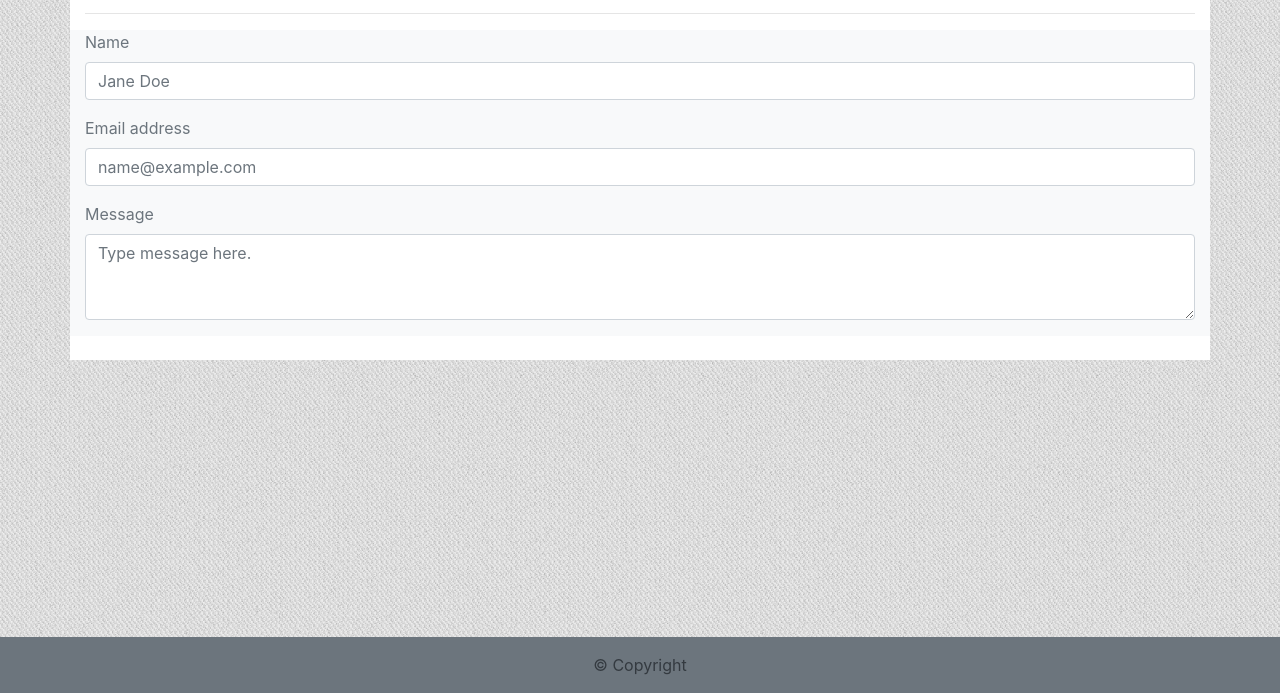
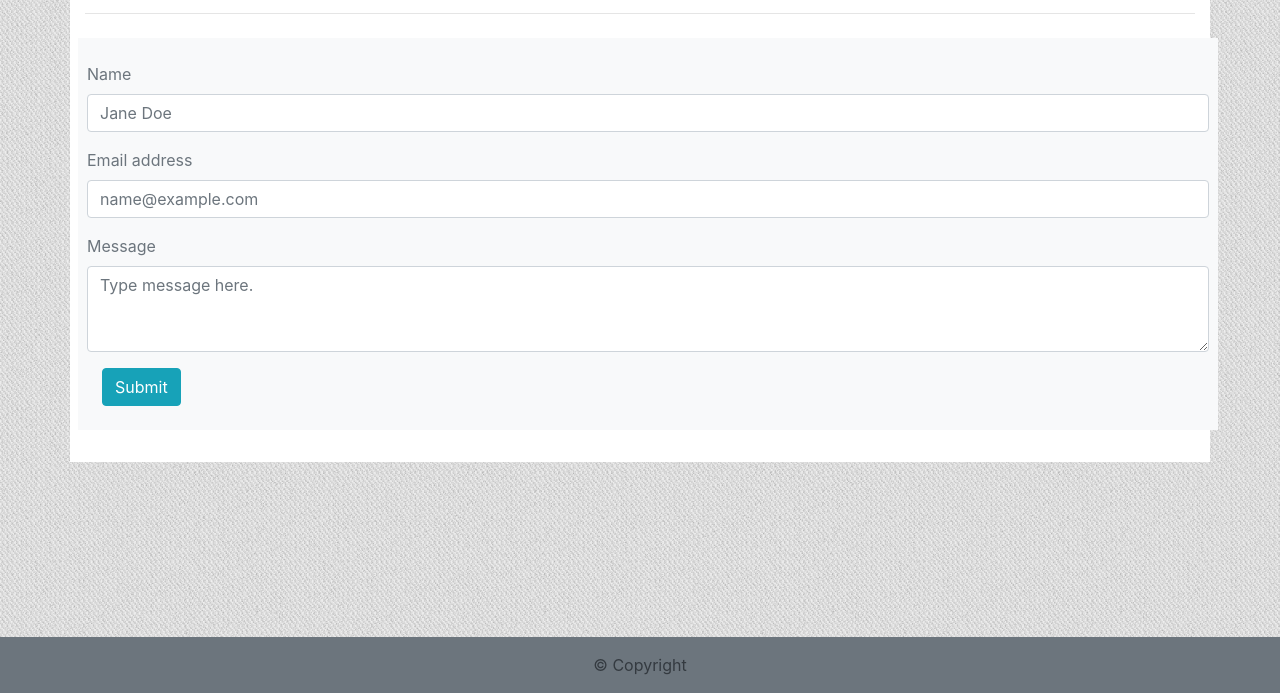
Before and after one commit to miketdennison/Bootstrap-Portfolio, a plain HTML site: page contact.html in a window 1280 px wide. Shown: the part 107-800 px from the top of the page. Drawn offline with nearby package versions, Linux system fonts and the light colour scheme.

Commit message:
Fixed form

```diff
--- a/assets/css/styles.css
+++ b/assets/css/styles.css
@@ -1,6 +1,7 @@
 body {
     background-image: url("../images/cheap_diagonal_fabric.png");
 }
+
 .image-label {
     font-family: 'Georgia', Cambria, Cochin, Georgia, Times, 'Times New Roman', serif;
     position: absolute;
@@ -25,6 +26,7 @@ body {
     margin: 0 30px 30px 0;
 
 }
+
 section {
     position: relative;
     margin: 0;
--- a/contact.html
+++ b/contact.html
@@ -44,22 +44,22 @@
         <hr>
         <div class="row">
 
-            <div class="col-md-12 bg-light">
+            <div class="col-md-12 bg-light p-4 m-2">
                 <form>
-                    <div class="form-group">
+                    <div class="form-group row">
                         <label for="name">Name</label>
-                        <input type="text" class="form-control" id="name"
-                            placeholder="Jane Doe">
+                        <input type="text" class="form-control" id="name" placeholder="Jane Doe">
                     </div>
-                    <div class="form-group">
+                    <div class="form-group row">
                         <label for="email">Email address</label>
-                        <input type="email" class="form-control" id="email"
-                            placeholder="name@example.com">
+                        <input type="email" class="form-control" id="email" placeholder="name@example.com">
                     </div>
-                    <div class="form-group">
+                    <div class="form-group row">
                         <label for="message">Message</label>
-                        <textarea class="form-control" id="message" rows="3" placeholder="Type message here."></textarea>
+                        <textarea class="form-control" id="message" rows="3"
+                            placeholder="Type message here."></textarea>
                     </div>
+                        <button type="submit" class="btn btn-info mx-0">Submit</button>
                 </form>
             </div>
         </div>
```
Also changed, not shown: index.html (+1 -1 lines).
